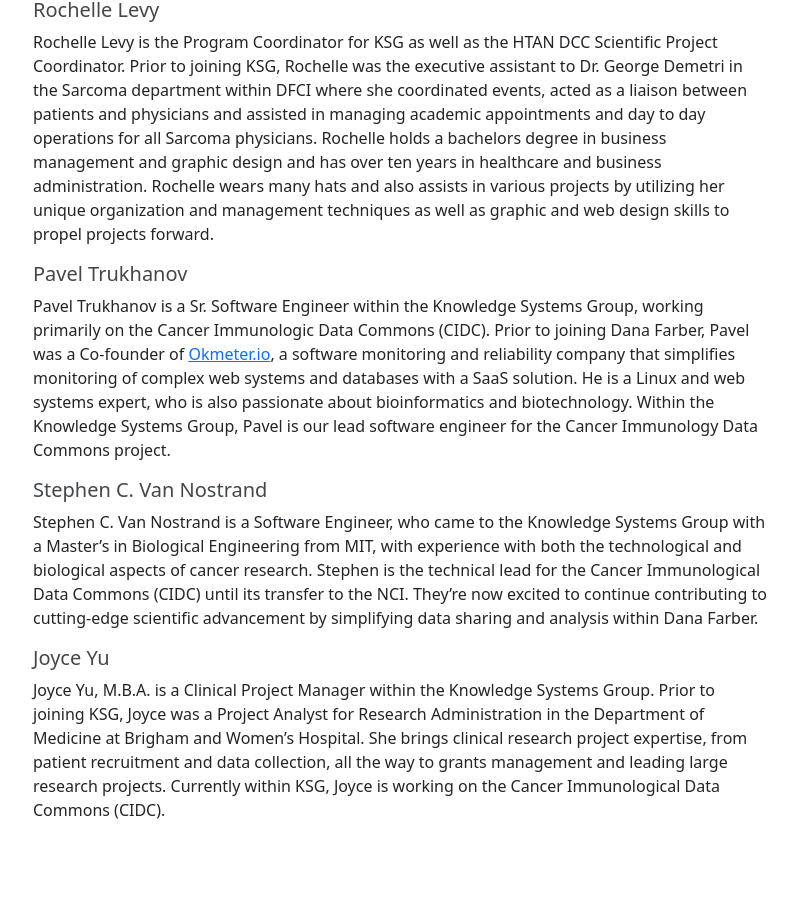
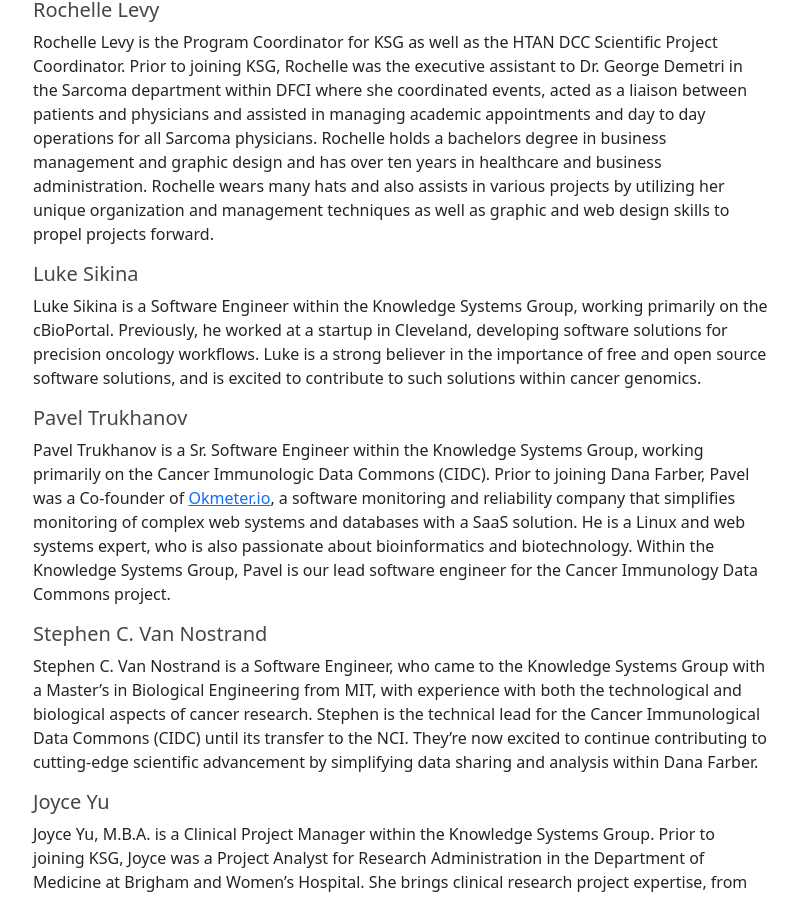
Before and after one commit to dfci/ksg_web, a Jekyll site: the page built from _pages/team.markdown, in a window 1280 px wide and 900 px high, scrolled down 1216 px. Shown: the whole window, without its empty margins (49-847 px from the left). Built offline with Jekyll 4.4.1, drawn with Linux system fonts in a browser that asks for light colours.

Commit message:
Added Luke back

```diff
--- a/_pages/team.markdown
+++ b/_pages/team.markdown
@@ -22,6 +22,9 @@ Harry Klein, Ph.D. is a Genomics Scientist within the group. Prior to joining Da
 ## Rochelle Levy
 Rochelle Levy is the Program Coordinator for KSG as well as the HTAN DCC Scientific Project Coordinator. Prior to joining KSG, Rochelle was the executive assistant to Dr. George Demetri in the Sarcoma department within DFCI where she coordinated events, acted as a liaison between patients and physicians and assisted in managing academic appointments and day to day operations for all Sarcoma physicians. Rochelle holds a bachelors degree in business management and graphic design and has over ten years in healthcare and business administration. Rochelle wears many hats and also assists in various projects by utilizing her unique organization and management techniques as well as graphic and web design skills to propel projects forward.
 
+## Luke Sikina
+Luke Sikina is a Software Engineer within the Knowledge Systems Group, working primarily on the cBioPortal. Previously, he worked at a startup in Cleveland, developing software solutions for precision oncology workflows. Luke is a strong believer in the importance of free and open source software solutions, and is excited to contribute to such solutions within cancer genomics.
+
 ## Pavel Trukhanov
 Pavel Trukhanov is a Sr. Software Engineer within the Knowledge Systems Group, working primarily on the Cancer Immunologic Data Commons (CIDC).  Prior to joining Dana Farber, Pavel was a Co-founder of [Okmeter.io](http://okmeter.io), a software monitoring and reliability company that simplifies monitoring of complex web systems and databases with a SaaS solution. He is a Linux and web systems expert, who is also passionate about bioinformatics and biotechnology. Within the Knowledge Systems Group, Pavel is our lead software engineer for the Cancer Immunology Data Commons project.
 
```
